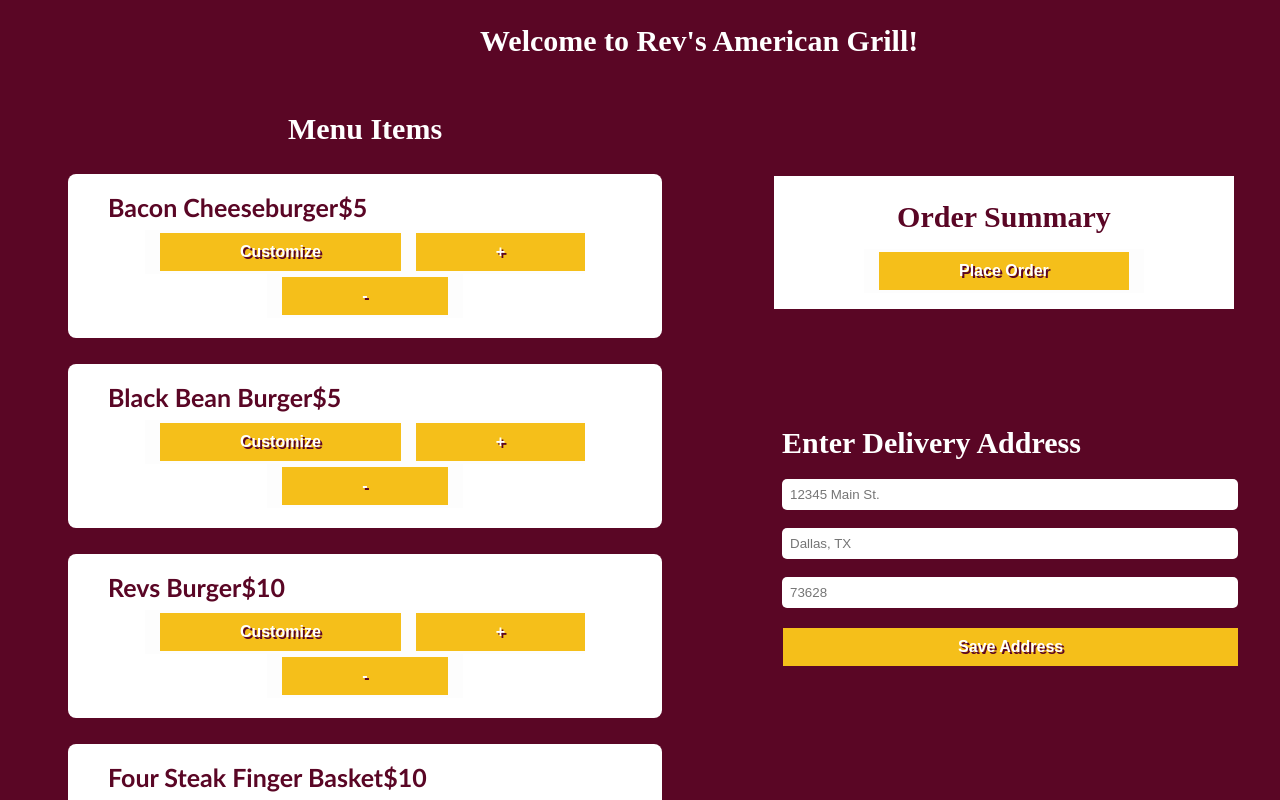
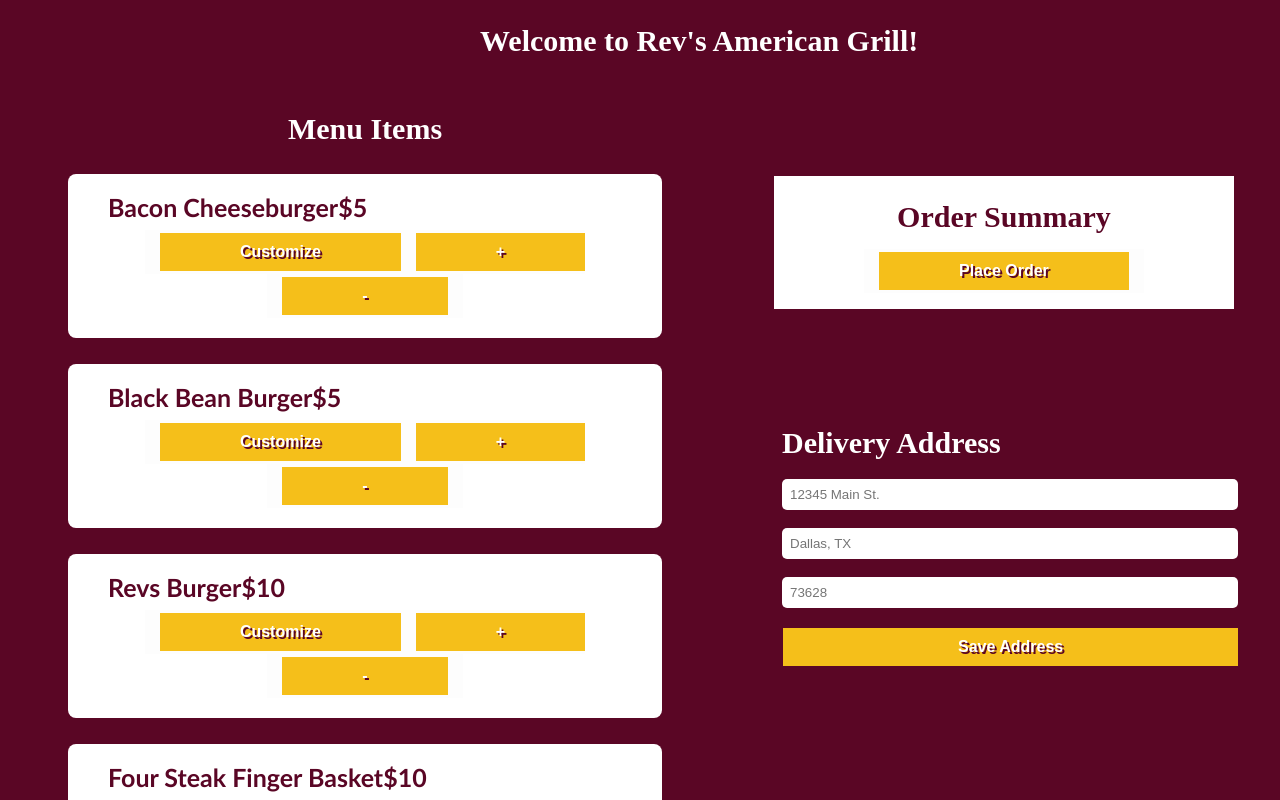
Before and after one commit to aarthi000/CSCE_315_Project_3_HOSTING, a React (Create React App) app: page /customer in a window 1280 px wide. Shown: the top 800 px of the page. Built offline with nearby package versions, Linux system fonts and the light colour scheme.

Commit message:
change_delivery_address_heading

```diff
--- a/src/components_customer/Cart.js
+++ b/src/components_customer/Cart.js
@@ -11,7 +11,7 @@ function Cart(props) {
                 </div>
             </div>
             <div className="delivery">
-                <h2 className="delivery_heading">Enter Delivery Address</h2>
+                <h2 className="delivery_heading">Delivery Address</h2>
                 <form className ="form">
                     <label className="text-boxes">
                         <input type="text" placeholder="12345 Main St." />
```
